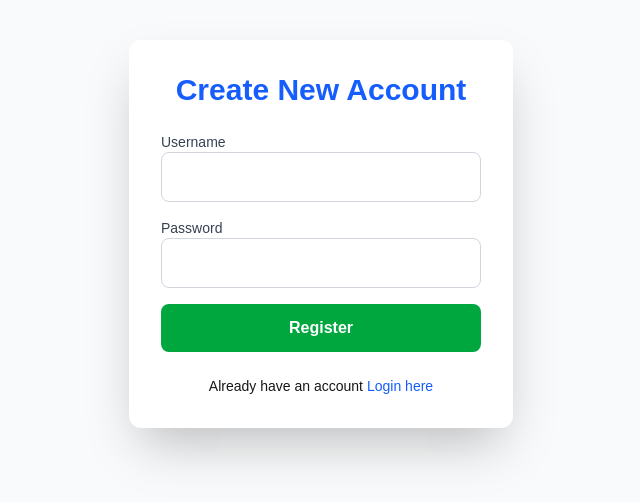
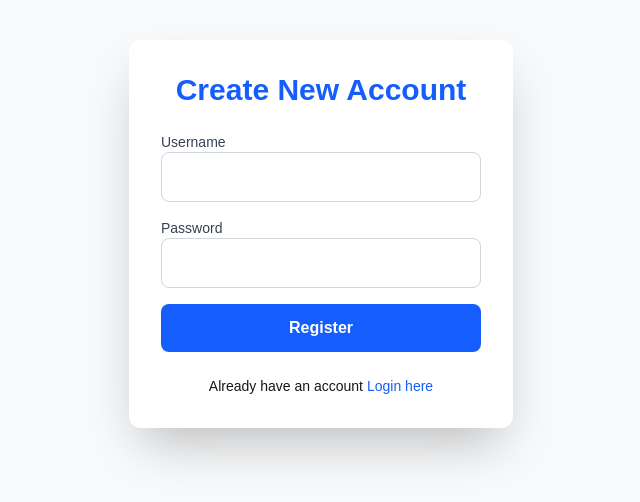
Before and after one commit to saraluk/todo-fullstack, a Next.js app in the folder frontend/: page / in a window 1280 px wide. Shown: the top 502 px of the page, without its empty margins (319-959 px from the left). Built offline with nearby package versions, Linux system fonts and the light colour scheme.

Commit message:
update button bg

```diff
--- a/frontend/components/AuthForm/AuthForm.tsx
+++ b/frontend/components/AuthForm/AuthForm.tsx
@@ -101,7 +101,7 @@ export function AuthForm() {
         <button
           type="submit"
           disabled={loading}
-          className="w-full bg-green-600 text-white font-semibold py-3 rounded-lg hover:bg-blue-700 transition duration-150 disabled:bg-gray-400"
+          className="w-full bg-blue-600 text-white font-semibold py-3 rounded-lg hover:bg-blue-700 transition duration-150 disabled:bg-gray-400"
         >
           {loading ? "Processing..." : isRegister ? "Register" : "Login"}
         </button>
```
